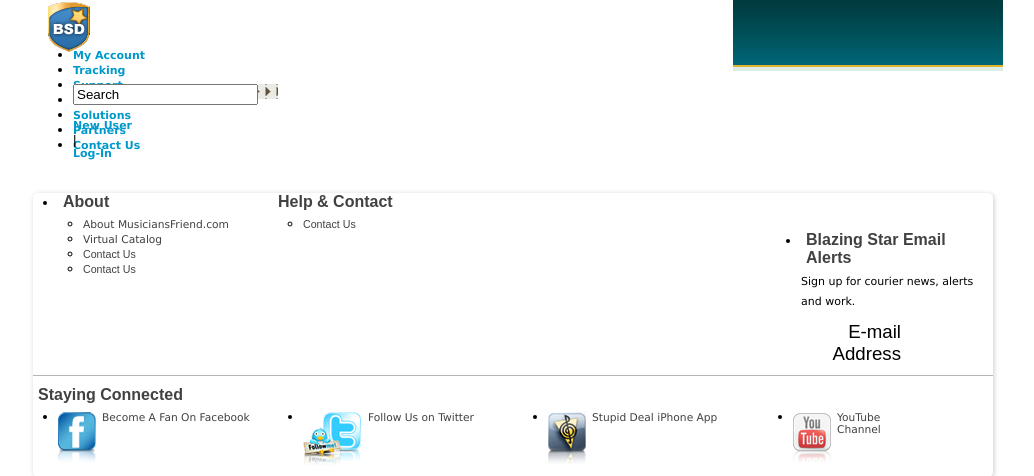
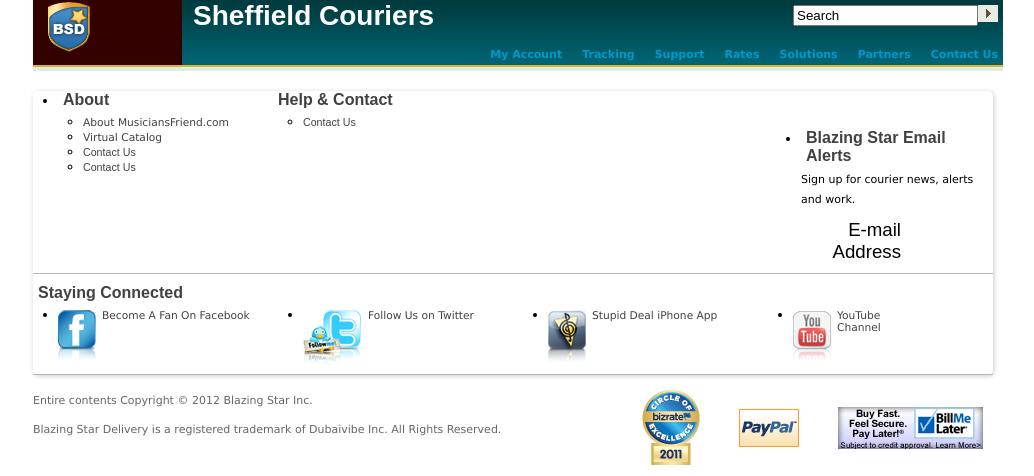
Before and after one commit to syeedshah/blazingstardelivery, a CodeIgniter app: page /index.php/logincontroller/index in a window 1280 px wide. Shown: the top 476 px of the page, without its empty margins (122-1156 px from the left). Run offline with CodeIgniter, Linux system fonts and the light colour scheme; some libraries are stand-ins or nearby versions.

Commit message:
Fixed menu and search bar positioning

```diff
--- a/ci/blazingstar/config/autoload.php
+++ b/ci/blazingstar/config/autoload.php
@@ -52,7 +52,7 @@ $autoload['packages'] = array();
 |	$autoload['libraries'] = array('database', 'session', 'xmlrpc');
 */
 
-$autoload['libraries'] = array('database','session', 'form_validation');
+$autoload['libraries'] = array('session', 'form_validation');
 
 
 /*
--- a/ci/blazingstar/views/header.php
+++ b/ci/blazingstar/views/header.php
@@ -32,62 +32,51 @@
 			<a href="http://www.blazingstardelivery.com"><img src="media/images/logo.png" width="42" height="55" alt="UPS" border="0"></a>
 		</div>
 
-		<!-- begin primary navigation -->
+
 		<div class="navHeader">
 			<h1>
 				Sheffield Couriers
 			</h1>
 		</div>
-			<div class="nav1Bar">
-							<ul id="nav1">
-									<li class="tab-off" id="navList0">
 
-									<a id="navImg0" href="#">My Account<img align="bottom" alt="" border="0" src="media/images/1.gif" height="7" width="0"><img align="bottom" alt="" border="0" src="media/images/icn_lock_white.gif" height="8" width="12"></a>
-		 							</li>
-									<li class="tab-off" id="navList1">
-									<a id="navImg1" href="#">Tracking</a>
-		 							</li>
-									<li class="tab-off" id="navList2">
-									<a id="navImg2" href="#">Support</a>
-		 							</li>
-									<li class="tab-off" id="navList3">
-									<a id="navImg3" href="#">Rates</a>
-		 							</li>
-
-									<li class="tab-off" id="navList4">
-									<a id="navImg4" href="#">Solutions</a>
-		 							</li>
-									<li class="tab-off" id="navList5">
-									<a id="navImg5" href="#">Partners</a>
-		 							</li>
-									<li class="tab-off" id="navList6">
-									<a id="navImg6" href="#">Contact Us</a>
-		 							</li>
+		<!-- begin primary navigation -->
+		<div id="nav1">
+			<ul>
+				<li><a href="#">My Account</a></li>
+				<li><a href="#">Tracking</a></li>
+				<li><a href="#">Support</a></li>
+				<li><a href="#">Rates</a></li>
+				<li><a href="#">Solutions</a></li>
+				<li><a href="#">Partners</a></li>
+				<li><a href="#">Contact Us</a></li>
 			</ul>
 		</div>
-
-	</div>
-	<div style="clear:both"></div>
-
 		<!-- end primary navigation -->
 
-
-
+		<!-- search start -->
 		<div class="navSearch">
 			<form name="searchForm" action="/login">
 				<input type="hidden" name="loc" value="en_GB">
 				<input type="hidden" name="results" value="25">
 				<input type="hidden" name="view" value="both">
-		<dl>
-			<dd><input alt="query" name="query" value="Search" maxlength="512" type="text" onclick="this.value = '';" /> <input type="submit" value="" name="searchButton" class="btn_a"></dd>
-		</dl>
+				<input alt="query" name="query" value="Search" maxlength="512" type="text" onclick="this.value = '';" />
+				<input type="submit" value="" name="searchButton" class="btn_a">
 			</form>
 		</div>
+		<!-- search start -->
 
-<div class="navLogin">
+	</div>
+
+	<div style="clear:both"></div>
+
+
+
+
+
+<!--<div class="navLogin">
   <dl>
   	<dd><a href="#">New User</a><img alt="" border="0" height="1" src="media/images/1.gif" width="3"></dd>
   	<dd>|</dd>
 	<dd><a class="login" id="usb_login_link" href="#">Log-In</a><img alt="" border="0" height="1" src="media/images/1.gif" width="3"></dd>
   </dl>
-</div>
+</div>-->
--- a/ci/media/css/home.css
+++ b/ci/media/css/home.css
@@ -24,6 +24,7 @@ background-repeat: repeat-x;
 margin-top:-65;
 background-image: url(../images/glo_bnr_fade_blu.gif);
 height: 71px;
+position: relative;
 }
 
 #logo {
@@ -62,43 +63,43 @@ a {
 color: #a90329;
 }
 
-element.style {
-clear: both;
+/** navigation css start **/
+#nav1 {
+	position: absolute;
+	bottom: 10px;
+	right: 5px;
 }
+#nav1 ul {
+	float: right;
+	list-style: none;
+	margin: 0;
+	padding: 0;
+}
+#nav1 li {
+	float: left;
+	text-align: center;
+	margin: 0 10px 0 10px;
+}
+#nav1 li:first-child {margin-left: 0;}
+#nav1 li:last-child {margin-right: 0;}
+/** navigation css end **/
 
-#nav1Bar {
-position: absolute;
-top: 0px;
-left: 170px;
-margin-top: 0px;
-margin-right: 0px;
-margin-bottom: 0px;
-margin-left: 0px;
-padding: 0px;
-padding-top: 0px;
-padding-right: 0px;
-padding-bottom: 0px;
-padding-left: 150px;
-width: 800px;
-height: 75px;
-z-index: 1000;
+
+/** search bar css start **/
+.navSearch {
+	position: absolute;
+	right: 5px;
+	top: 5px;
 }
-
-.navSearch {
-	margin:-68px 30px 0px;
-	color:white;
-	display:inline;
-	}
-
+.navSearch input[type=text] {
+	float: left;
+}
 .navSearch .btn_a {
 	width:20px;
 	border:none;
-	position:absolute;
-	background-color:#EBEBE6;
-	background-image:url(../images/icn_arw_brn.gif);
-	background-position:center;
-	padding:0;
-	}
+	background: #EBEBE6 url(../images/icn_arw_brn.gif) center center no-repeat;
+}
+/** search bar css end **/
 
 
 .navLogin {
```
Also changed, not shown: 1 other file. Lines whose indentation alone changed are shown as unchanged.
